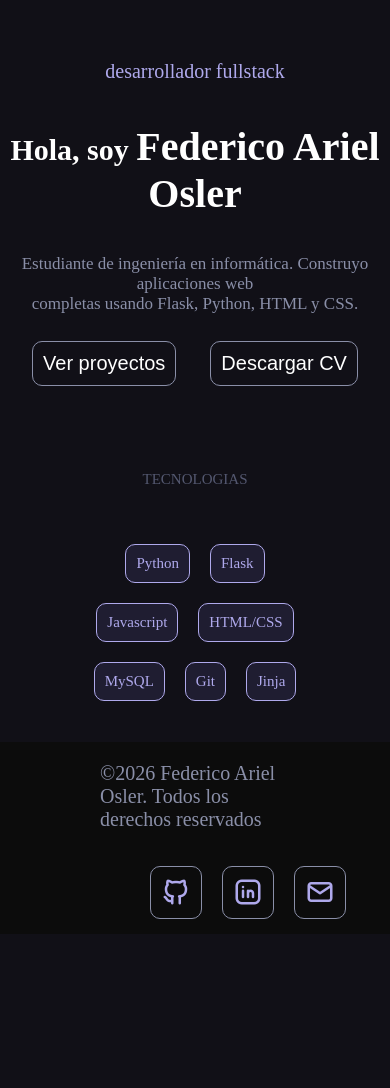
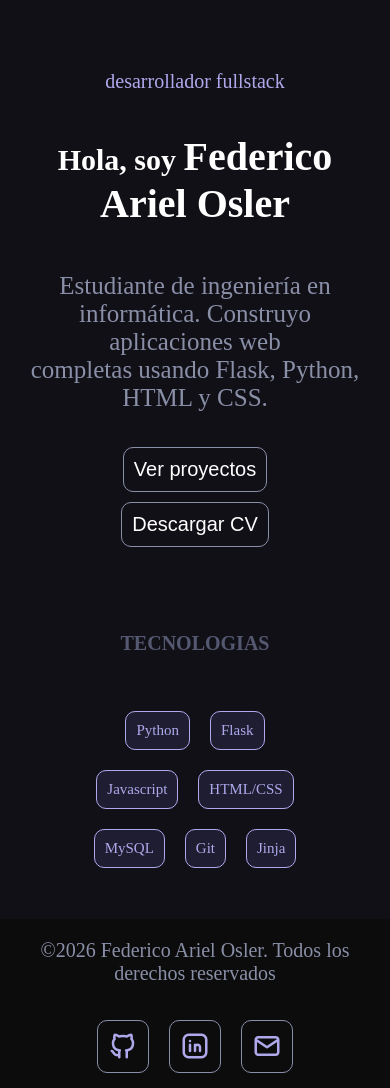
Before and after one commit to federicoosler/Portfolio, a Flask app: page / in a window 390 px wide; the page is wider, and only the part inside the window is pictured. Shown: the part 165-1253 px from the top of that part. Before the commit the page ends 1084 px from the top of that part, so only its background shows below. Run offline with Flask 3, Linux system fonts and the light colour scheme.

Commit message:
styles: estilos globales base

```diff
--- /dev/null
+++ b/frontend/static/css/base_disenos.css
@@ -0,0 +1,26 @@
+.subtitulo{
+    color:#545870;
+    text-transform:uppercase;
+    font-size:20px;
+    margin:10px;
+    text-align:start;
+}
+
+.badge{
+    display:flex;
+    justify-content: center;
+    align-items: center;
+    padding:10px;
+    margin:10px;
+    font-size:20px;
+    background:rgba(127,119,221,0.13);
+    border:1px solid #AFA9EC;
+    border-radius:10px;
+    color:#AFA9EC;
+    width:fit-content;
+}
+
+.texto{
+    color:#8a8fa8;
+    font-size:25px;
+}
--- a/frontend/static/css/index.css
+++ b/frontend/static/css/index.css
@@ -25,8 +25,6 @@
 }
 
 #texto-presentacion{
-    color:#8a8fa8;
-    font-size:25px;
     text-align:end;
 }
 
@@ -84,20 +82,6 @@
     max-width:70%;
 }
 
-#menu-tecnologias li{
-    display:flex;
-    flex-wrap:wrap;
-    justify-content: center;
-    align-items: center;
-    padding:10px;
-    margin:10px;
-    font-size:20px;
-    background:rgba(127,119,221,0.13);
-    border:1px solid #AFA9EC;
-    border-radius:10px;
-    color:#AFA9EC;
-
-}
 /*
 Fondo principal: #111017
 Fondo cards: #181724
--- a/frontend/static/css/styles.css
+++ b/frontend/static/css/styles.css
@@ -10,9 +10,7 @@ body{
 
 main{
     flex:1;
-    display:flex;
-    flex-direction:column;
-    justify-content: center;
+    margin:10px 80px;
 }
 
 /*navbar*/
@@ -111,3 +109,25 @@ a i{
 #contenedor-iconos a i:hover{
     color:white;
 }
+
+/*MEDIAS*/
+@media (max-width: 768px) {
+    #footer{
+        justify-content:center;
+        height:100%;
+    }
+    #contenedor-iconos{
+        justify-content:center;
+    }
+    #texto-footer{
+        text-align:center;
+    }
+
+    #footer{
+        padding:0 20px;
+    }
+
+    main{
+        margin:10px 20px;
+    }
+}
--- a/frontend/templates/base.html
+++ b/frontend/templates/base.html
@@ -5,6 +5,7 @@
     <meta name="viewport" content="width=device-width, initial-scale=1.0">
     <link rel="stylesheet" href="https://cdn.jsdelivr.net/npm/@tabler/icons-webfont@latest/tabler-icons.min.css">
     <link rel="stylesheet" href="static/css/styles.css">
+    <link rel="stylesheet" href="static/css/base_disenos.css">
     {% block extra_css %}
     {% endblock %}
     <title>{% block title %}{% endblock %}</title>
--- a/frontend/templates/index.html
+++ b/frontend/templates/index.html
@@ -10,7 +10,7 @@
         <p id="texto-desarrollador">desarrollador fullstack</p>
         <h1 id="titulo-nombre">Hola, soy
             <span id="nombre_destacado">Federico Ariel Osler</span></h1>
-        <p id="texto-presentacion">Estudiante de ingeniería en informática.
+        <p class="texto texto-presentacion">Estudiante de ingeniería en informática.
             Construyo aplicaciones web <br>
             completas usando Flask, Python, HTML y CSS.
         </p>
@@ -20,15 +20,15 @@
         </div>
     </div>
     <div id="contenedor-tecnologias">
-        <span id="titulo-tecnologias">tecnologias</span>
+        <h2 class="subtitulo">tecnologias</h2>
         <ul id="menu-tecnologias">
-            <li>Python</li>
-            <li>Flask</li>
-            <li>Javascript</li>
-            <li>HTML/CSS</li>
-            <li>MySQL</li>
-            <li>Git</li>
-            <li>Jinja</li>
+            <li class="badge">Python</li>
+            <li class="badge">Flask</li>
+            <li class="badge">Javascript</li>
+            <li class="badge">HTML/CSS</li>
+            <li class="badge">MySQL</li>
+            <li class="badge">Git</li>
+            <li class="badge">Jinja</li>
         </ul>
     </div>
 {% endblock %}
```
